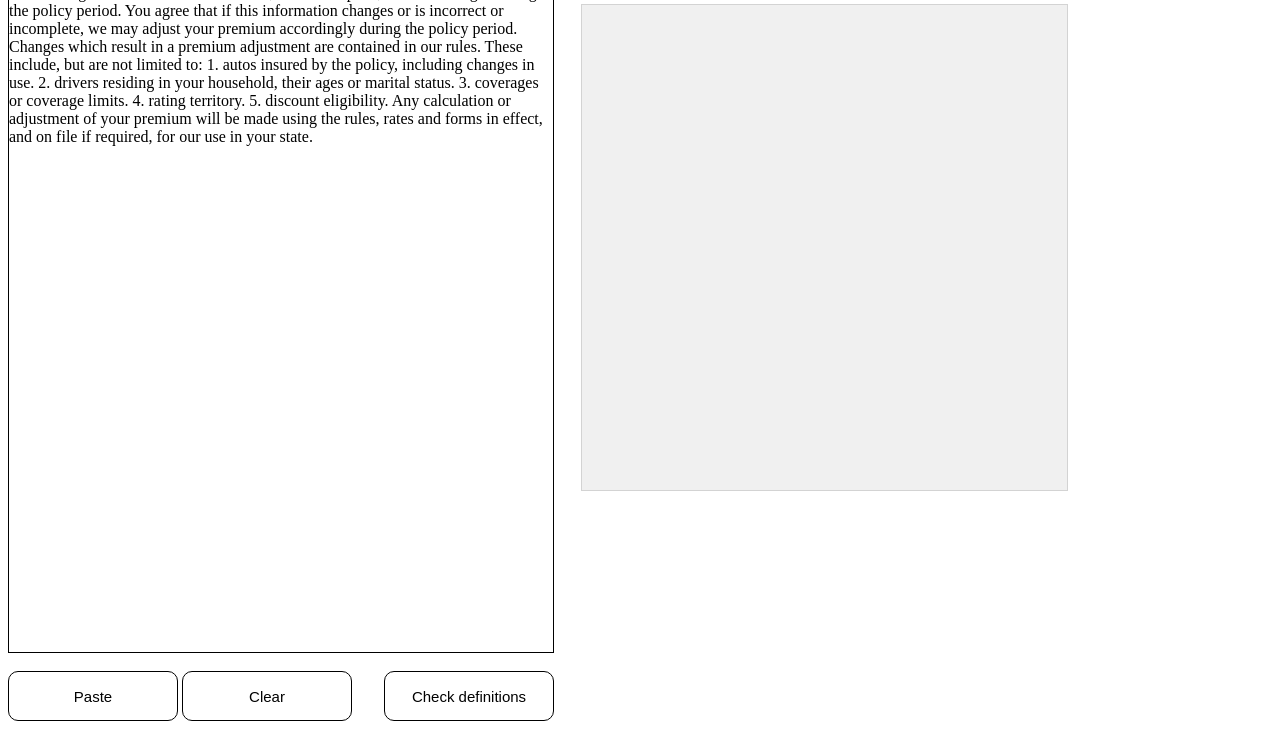
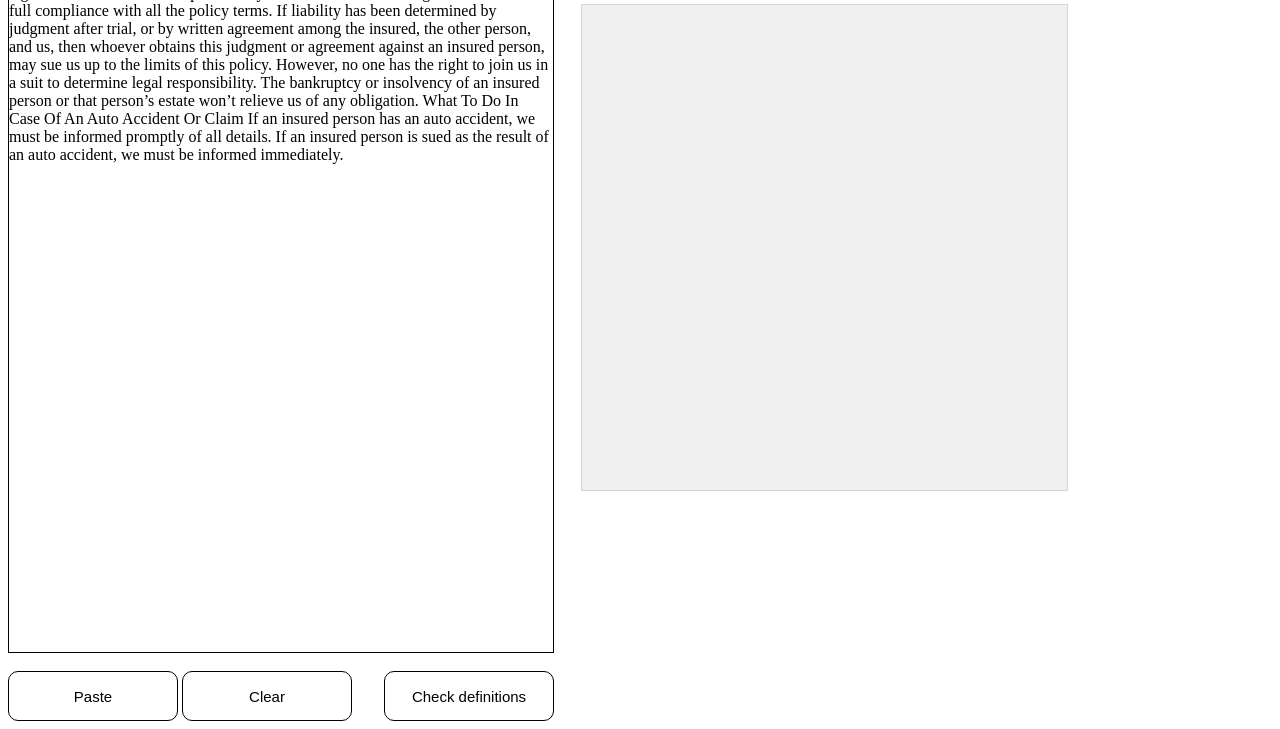
Before and after one commit to TezCorpete/PolicyPal, a plain HTML site: page pp.html in a window 1280 px wide. Shown: the part 161-890 px from the top of the page. Drawn offline with Linux system fonts and the light colour scheme.

Commit message:
Update pp.html

```diff
--- a/pp.html
+++ b/pp.html
@@ -129,29 +129,31 @@
   </header>
 
   <div id="input">
-    <div id="doc-text" contenteditable="true" placeholder="Try pasting text from a policy contract!">Changes
-      Premium Changes
-      The premium for each auto is based on information
-      Allstate has received from you or other sources.
-      You agree to cooperate with us in determining if this
-      information is correct, if it is complete, and if it
-      changes during the policy period. You agree that if
-      this information changes or is incorrect or
-      incomplete, we may adjust your premium
-      accordingly during the policy period.
-      Changes which result in a premium adjustment are
-      contained in our rules. These include, but are not
-      limited to:
-      1. autos insured by the policy, including changes
-      in use.
-      2. drivers residing in your household, their ages or
-      marital status.
-      3. coverages or coverage limits.
-      4. rating territory.
-      5. discount eligibility.
-      Any calculation or adjustment of your premium will
-      be made using the rules, rates and forms in effect,
-      and on file if required, for our use in your state.</div>
+    <div id="doc-text" contenteditable="true" placeholder="Try pasting text from a policy contract!">
+      We can’t be obligated if an insured person voluntarily
+takes any action or makes any payments other than
+for covered expenses for bail bonds or first aid to
+others.
+Action Against Allstate
+No insured person may sue us under this coverage
+unless there is full compliance with all the policy
+terms.
+If liability has been determined by judgment after
+trial, or by written agreement among the insured, the
+other person, and us, then whoever obtains this
+judgment or agreement against an insured person,
+may sue us up to the limits of this policy. However,
+no one has the right to join us in a suit to determine
+legal responsibility.
+The bankruptcy or insolvency of an insured person
+or that person’s estate won’t relieve us of any
+obligation.
+What To Do In Case Of An Auto Accident Or
+Claim
+If an insured person has an auto accident, we must
+be informed promptly of all details. If an insured
+person is sued as the result of an auto accident, we
+must be informed immediately.</div>
     <br>
     <div id="input-btns">
       <button id="paste-btn">Paste</button>
```
